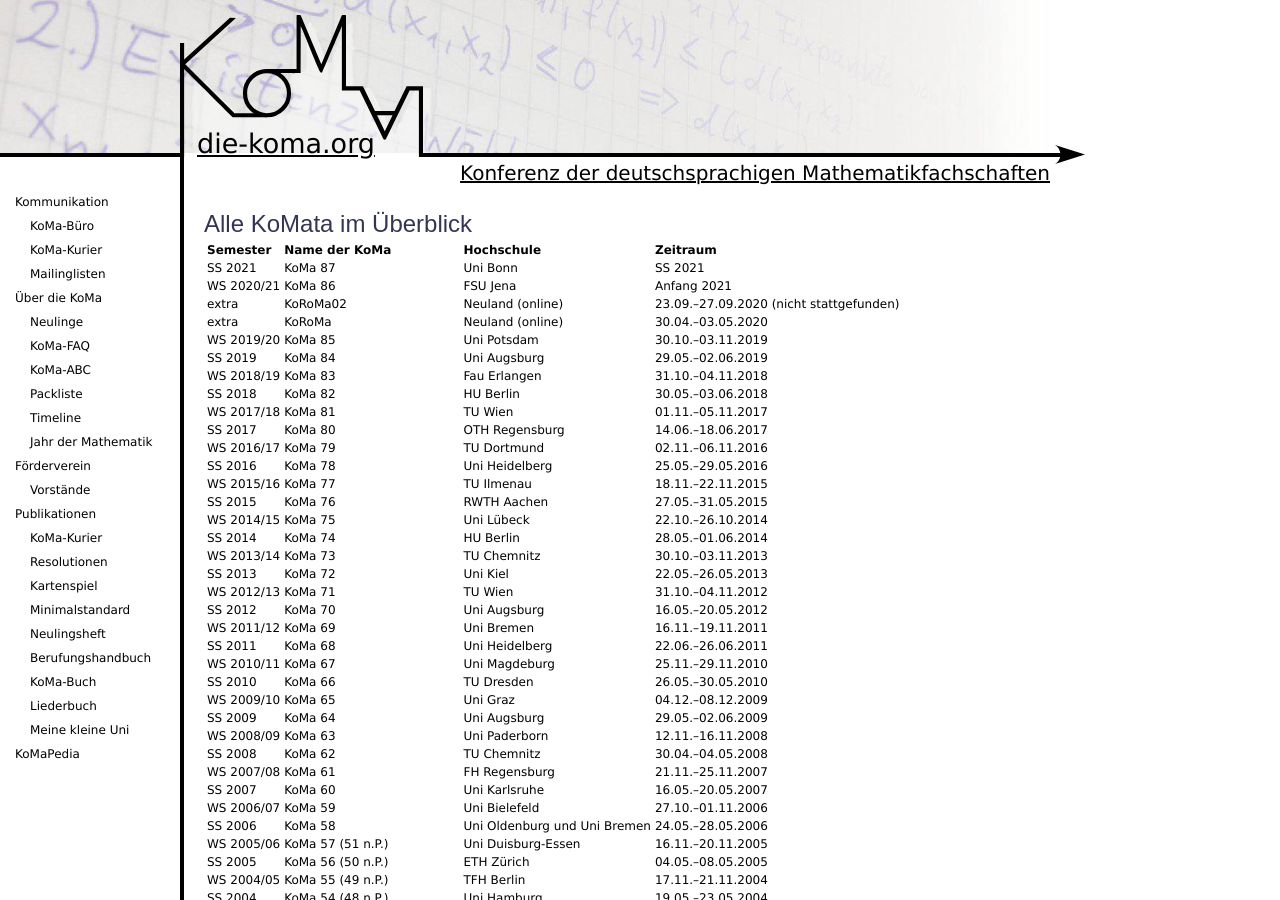
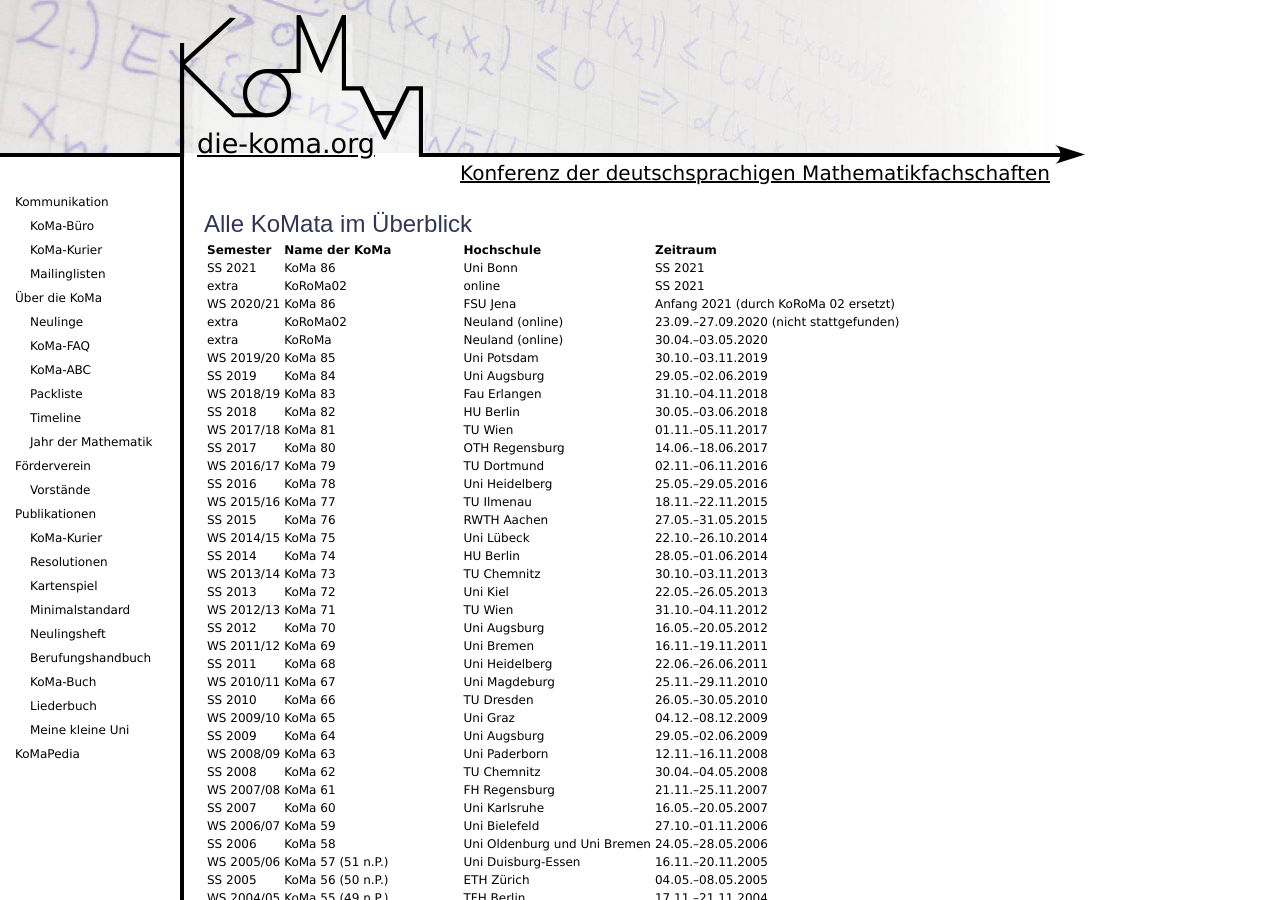
Before and after one commit to Die-KoMa/die-koma.org, a Jekyll site: the page built from ueber_die_koma/timeline.md, in a window 1280 px wide and 900 px high. Built offline with Jekyll 4.4.1, drawn with Linux system fonts in a browser that asks for light colours.

Commit message:
Timeline an aktuelle Entscheidungen angepasst

```diff
--- a/ueber_die_koma/timeline.md
+++ b/ueber_die_koma/timeline.md
@@ -7,8 +7,9 @@
 
 | Semester    | Name der KoMa          | Hochschule                 | Zeitraum             |
 |:------------|:-----------------------|:---------------------------|:---------------------|
-| SS 2021     | KoMa 87                | Uni Bonn                   | SS 2021              |
-| WS 2020/21  | KoMa 86                | FSU Jena                   | Anfang 2021          |
+| SS 2021     | KoMa 86                | Uni Bonn                   | SS 2021              |
+| extra       | KoRoMa02               | online                     | SS 2021              |
+| WS 2020/21  | KoMa 86                | FSU Jena                   | Anfang 2021 (durch KoRoMa 02 ersetzt)   |
 | extra       | KoRoMa02               | Neuland (online)           | 23.09.–27.09.2020 (nicht stattgefunden)    |
 | extra       | KoRoMa                 | Neuland (online)           | 30.04.–03.05.2020    |
 | WS 2019/20  | KoMa 85                | Uni Potsdam                | 30.10.–03.11.2019    |
```
